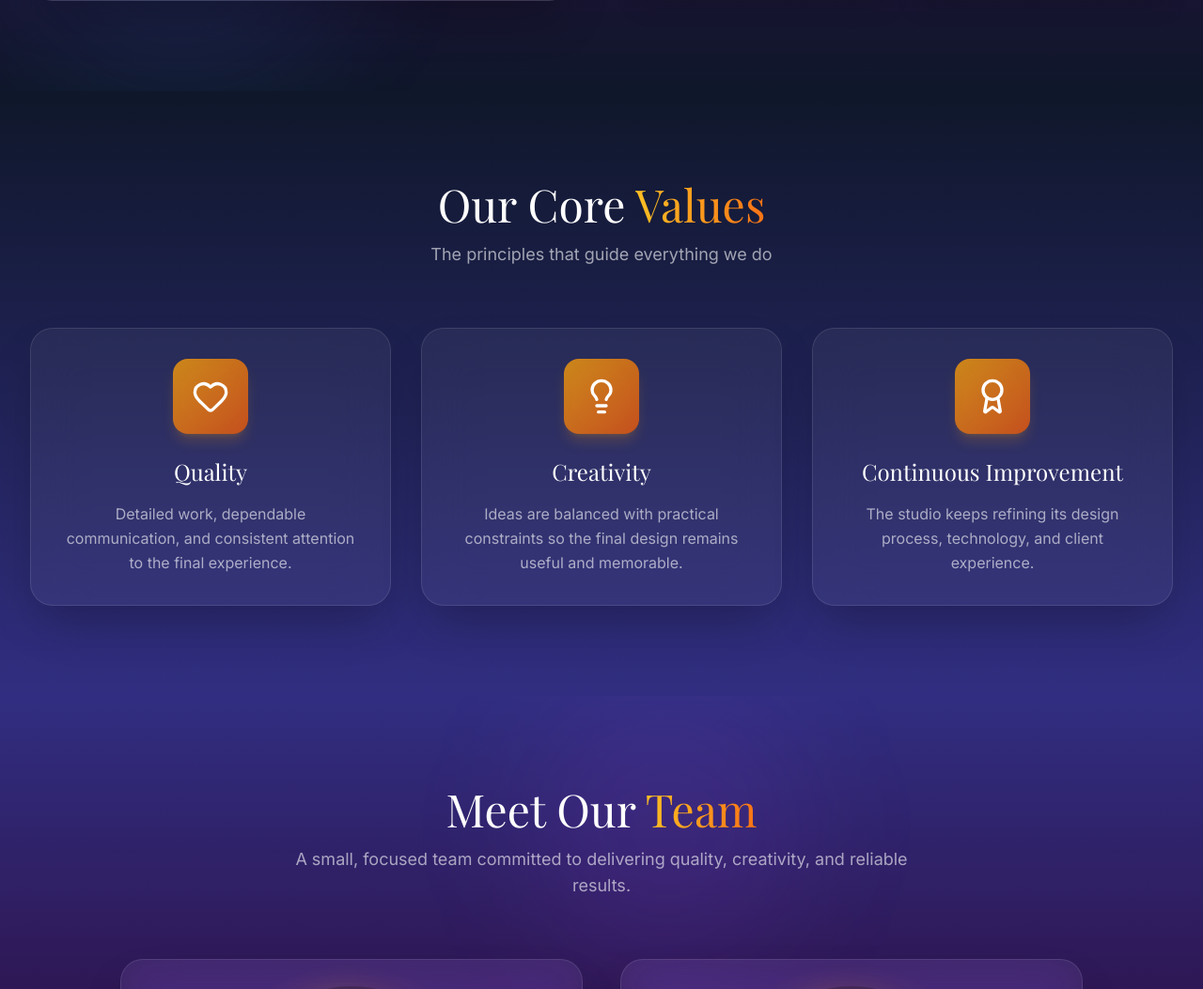
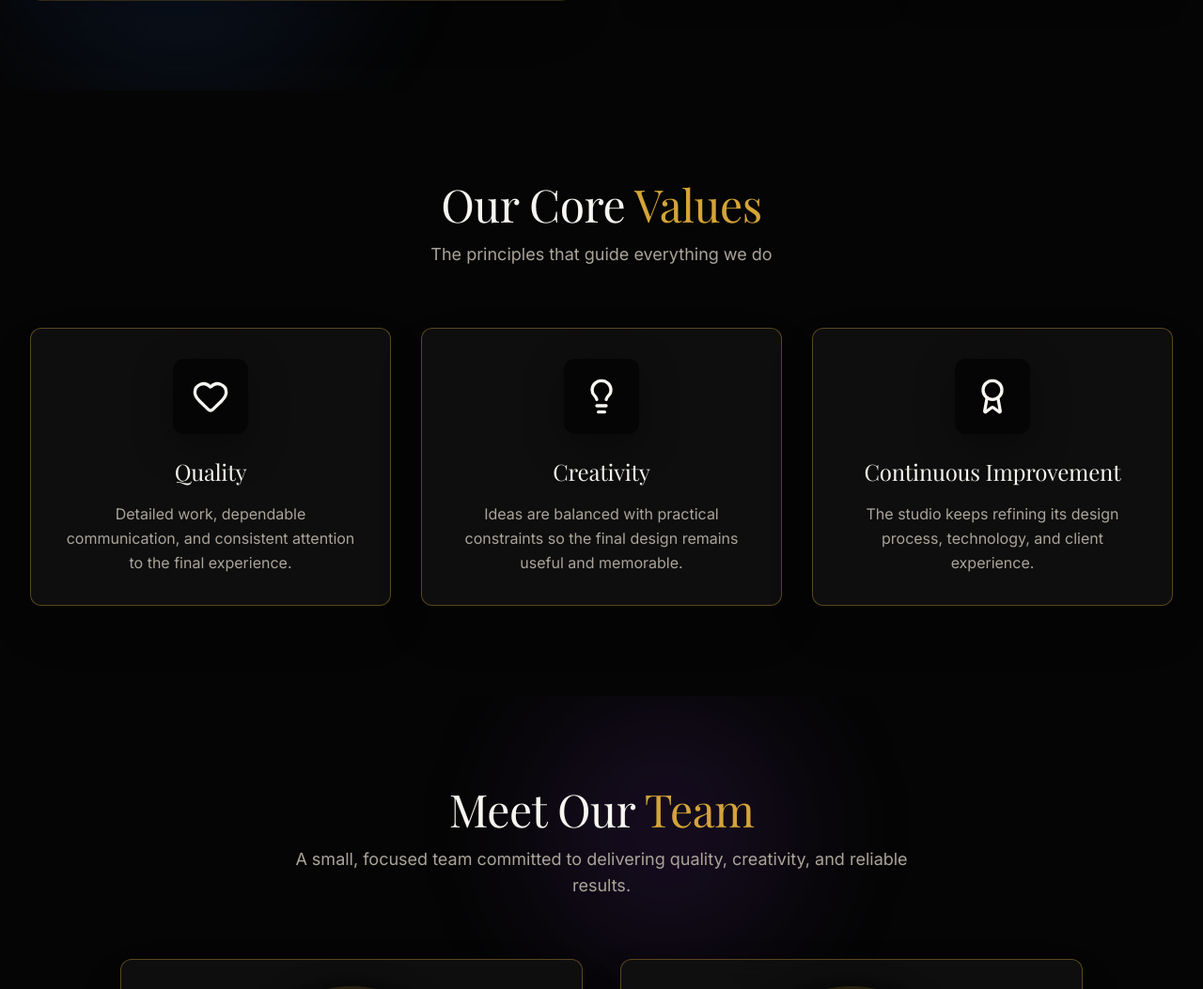
Before and after one commit to Piyu242005/Interior-design-Website-, a Flask app: page /about in a window 1280 px wide. Shown: the part 1384-2437 px from the top of the page at 94% size. Run offline with Flask 3, Linux system fonts and the light colour scheme; some libraries are stand-ins or nearby versions.

Commit message:
Unify all pages with D NEST luxury theme

```diff
--- a/flask_app/templates/base.html
+++ b/flask_app/templates/base.html
@@ -24,6 +24,28 @@
     <script src="https://unpkg.com/lucide@latest"></script>
     <style>
       :root{color-scheme:dark}*{box-sizing:border-box}body{margin:0;font-family:Inter,sans-serif;background:#050505;color:#f8f6f1;-webkit-font-smoothing:antialiased}h1,h2,h3,.display-font{font-family:'Playfair Display',serif}.gold-line{height:1px;background:linear-gradient(90deg,transparent,rgba(212,164,55,.75),transparent)}.ambient-grain{background-image:radial-gradient(rgba(255,255,255,.06) .65px,transparent .65px);background-size:6px 6px;opacity:.08}.nav-link{position:relative}.nav-link:after{content:'';position:absolute;left:50%;bottom:3px;width:0;height:1px;transform:translateX(-50%);background:#d4a437;transition:width .25s ease}.nav-link:hover:after,.nav-link[aria-current="page"]:after{width:24px}.reveal{animation:reveal .7s cubic-bezier(.22,1,.36,1) both}@keyframes reveal{from{opacity:0;transform:translateY(12px)}to{opacity:1;transform:none}}@media(prefers-reduced-motion:reduce){*,*:before,*:after{animation:none!important;transition:none!important}}
+
+      /* Global D NEST visual system: removes legacy purple/blue glassmorphism from every child page. */
+      main{background:#050505;color:#f8f6f1}
+      main section{background:#050505!important}
+      main [class*="bg-gradient-to"]:not(.bg-clip-text){background-image:none!important;background-color:#050505!important}
+      main [class*="from-purple"],main [class*="via-purple"],main [class*="to-purple"],main [class*="from-indigo"],main [class*="via-indigo"],main [class*="to-indigo"],main [class*="from-blue"],main [class*="via-blue"],main [class*="to-blue"],main [class*="from-slate"],main [class*="via-slate"],main [class*="to-slate"]{background-color:#050505!important;color:inherit}
+      main [class*="bg-white/5"],main [class*="bg-white/10"],main [class*="bg-white/20"]{background:rgba(18,18,18,.82)!important;border-color:rgba(212,164,55,.18)!important}
+      main [class*="border-white/"]{border-color:rgba(212,164,55,.18)!important}
+      main [class*="text-white/"]{color:#aaa49a!important}
+      main .text-white{color:#f8f6f1!important}
+      main .bg-clip-text.text-transparent{background-image:none!important;color:#d4a437!important;-webkit-text-fill-color:#d4a437!important}
+      main [class*="from-amber"],main [class*="to-orange"],main [class*="via-orange"]{color:#d4a437}
+      main [class*="bg-amber"],main [class*="bg-orange"]{background:#121212!important;border-color:rgba(212,164,55,.38)!important}
+      main [class*="border-amber"],main [class*="border-orange"]{border-color:rgba(212,164,55,.38)!important}
+      main [class*="shadow-amber"],main [class*="shadow-orange"]{box-shadow:0 12px 40px rgba(0,0,0,.35)!important}
+      main [class*="ring-black"]{--tw-ring-color:rgba(212,164,55,.16)!important}
+      main .rounded-3xl,main .rounded-2xl{border-radius:.75rem!important}
+      main a[class*="bg-gradient"]{background:#d4a437!important;color:#050505!important;border-color:#d4a437!important}
+      main a[class*="bg-gradient"] *{color:#050505!important}
+      main [class*="backdrop-blur"]{backdrop-filter:blur(16px)!important}
+      main h1,main h2,main h3{letter-spacing:-.01em}
+      main section img{filter:saturate(.88) contrast(1.03)}
     </style>
     {% block extra_head %}{% endblock %}
 </head>
```
